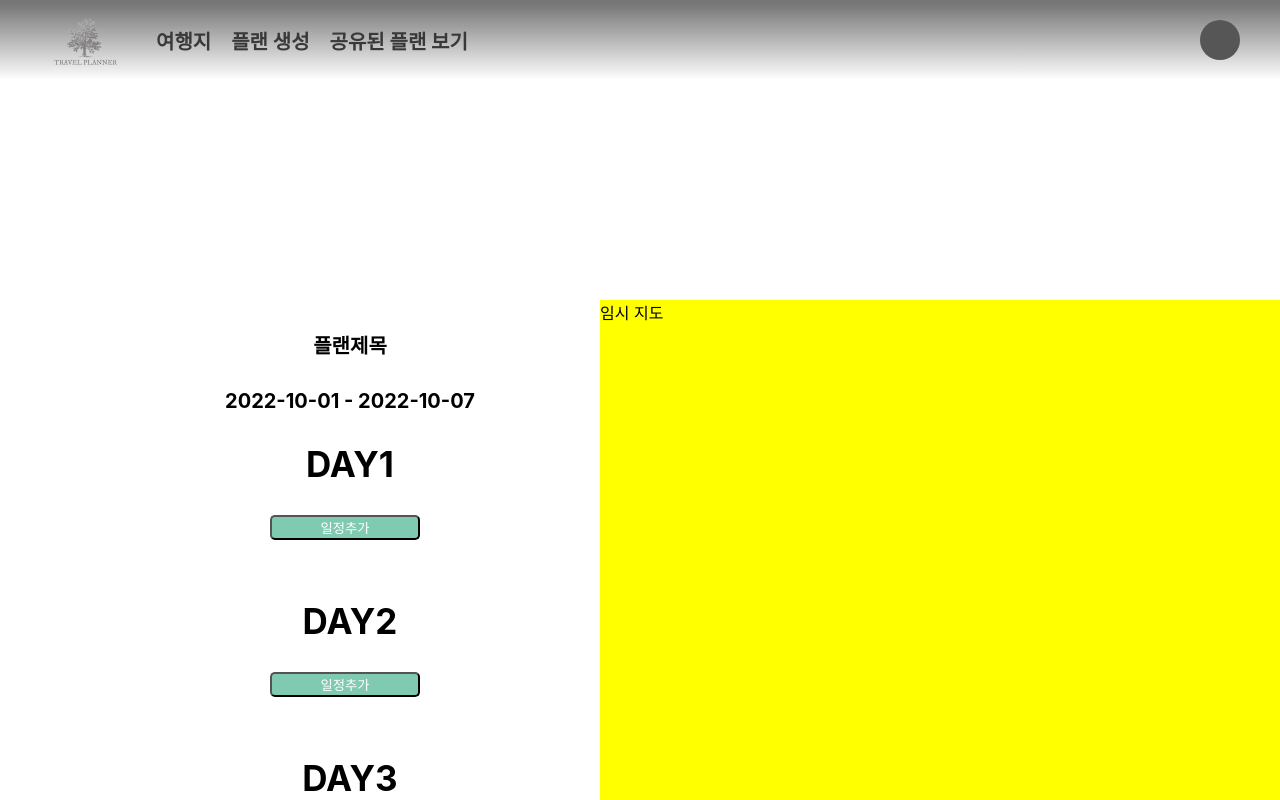
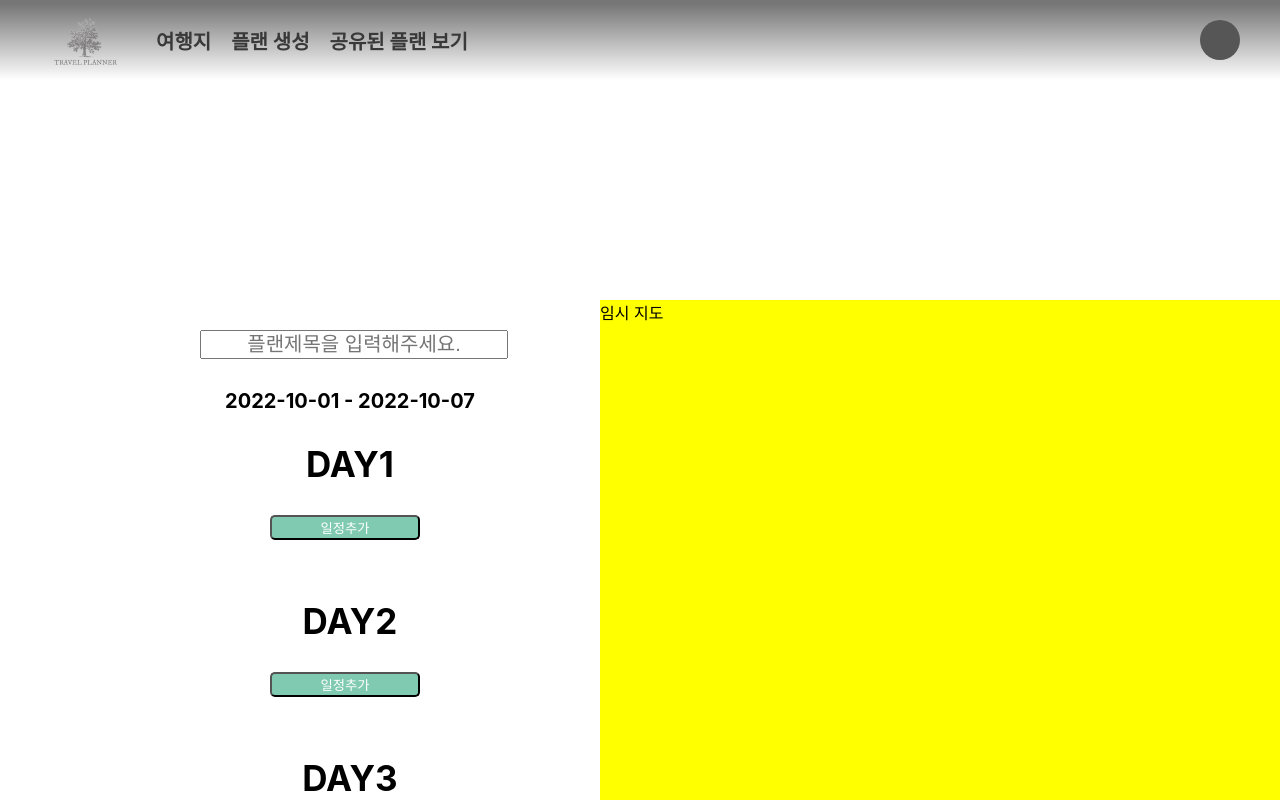
Before and after one commit to ten-3dev/travel-planner, a React (Create React App) app: page /schedule in a window 1280 px wide. Shown: the top 800 px of the page. Built offline with nearby package versions, Linux system fonts and the light colour scheme.

Commit message:
스케줄러 수정함

```diff
--- a/src/Pages/scheduleBoxPage/index.js
+++ b/src/Pages/scheduleBoxPage/index.js
@@ -5,7 +5,7 @@ const SchedulePage = () => {
     return(
         <Styles.AllBox>
             <Styles.ScheduleBox>
-                <Styles.ScheduleContentBox>플랜제목</Styles.ScheduleContentBox>
+                <Styles.TitleInput placeholder="플랜제목을 입력해주세요."></Styles.TitleInput>
                 <Styles.ScheduleContentBox>2022-10-01 - 2022-10-07</Styles.ScheduleContentBox>
                 <Styles.ScheduleDayBox>DAY1</Styles.ScheduleDayBox>
                 <Styles.ScheduleBtnBox>일정추가</Styles.ScheduleBtnBox>
--- a/src/Pages/scheduleBoxPage/style.js
+++ b/src/Pages/scheduleBoxPage/style.js
@@ -41,4 +41,13 @@ export const ScheduleBtnBox = styled.button`
     cursor: pointer;
     color: white;
 `
-//버튼 선색깔 없애기
+export const TitleInput = styled.input`
+    width: 300px;
+    margin-top: 30px;
+    margin-left: 100px;
+    font-size: 20px;
+    //font-weight: 500px;
+    text-align: center;
+    //font-weight: bold;
+`
+//버튼 선색깔 없애기, input 스타일 물어보기
```
